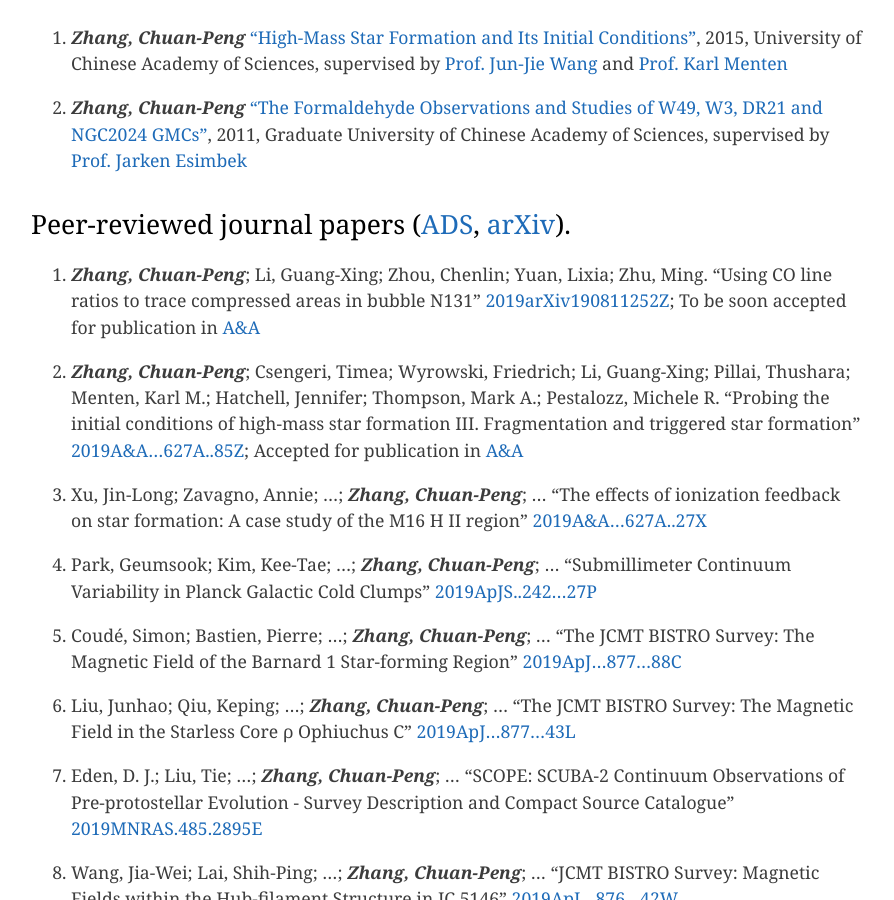
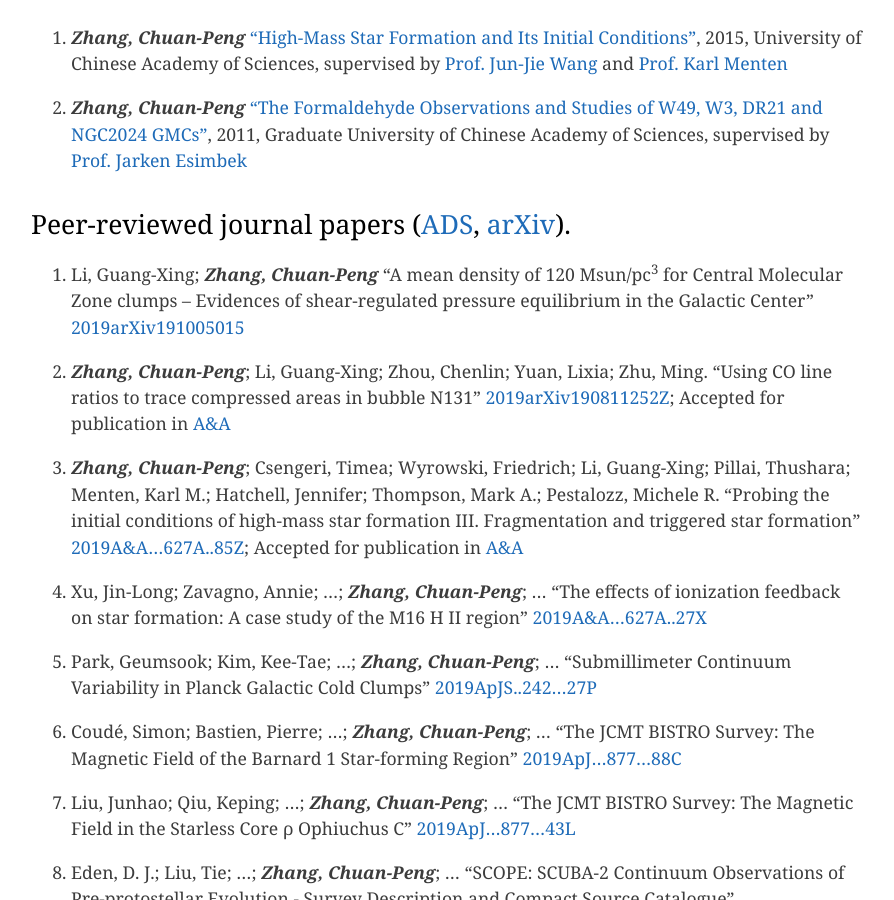
Before and after one commit to zcp521/zcp521.github.io, a Jekyll site: the page built from pub.md, in a window 1280 px wide and 900 px high, scrolled down 474 px. Shown: the whole window, without its empty margins (193-1087 px from the left). Built offline with Jekyll 4.4.1, drawn with Linux system fonts in a browser that asks for light colours.

Commit message:
Update pub.md

```diff
--- a/pub.md
+++ b/pub.md
@@ -14,10 +14,14 @@ tagline: "My publication list"
 
 ## Peer-reviewed journal papers ([ADS](http://adsabs.harvard.edu/cgi-bin/nph-abs_connect?library&libname=zhang&libid=5a2d77bd55), [arXiv](https://arxiv.org/a/zhang_c_2.html)).
 
+38. Li, Guang-Xing; ***Zhang, Chuan-Peng***
+	"A mean density of 120 Msun/pc<sup>3</sup> for Central Molecular Zone clumps – Evidences of shear-regulated pressure equilibrium in the Galactic Center"
+	[2019arXiv191005015](https://arxiv.org/abs/1910.05015)
+
 37. ***Zhang, Chuan-Peng***; Li, Guang-Xing; Zhou, Chenlin; Yuan, Lixia; Zhu, Ming.
 	"Using CO line ratios to trace compressed areas in bubble N131"
 	[2019arXiv190811252Z](https://ui.adsabs.harvard.edu/abs/2019arXiv190811252Z);
-	To be soon accepted for publication in [A&A]({{site.baseurl}}/pub/N131.pdf)
+	Accepted for publication in [A&A]({{site.baseurl}}/pub/N131.pdf)
 
 36. ***Zhang, Chuan-Peng***; Csengeri, Timea; Wyrowski, Friedrich; Li, Guang-Xing; Pillai, Thushara; Menten, Karl M.; Hatchell, Jennifer; Thompson, Mark A.; Pestalozz, Michele R.
 	"Probing the initial conditions of high-mass star formation III. Fragmentation and triggered star formation"
```
